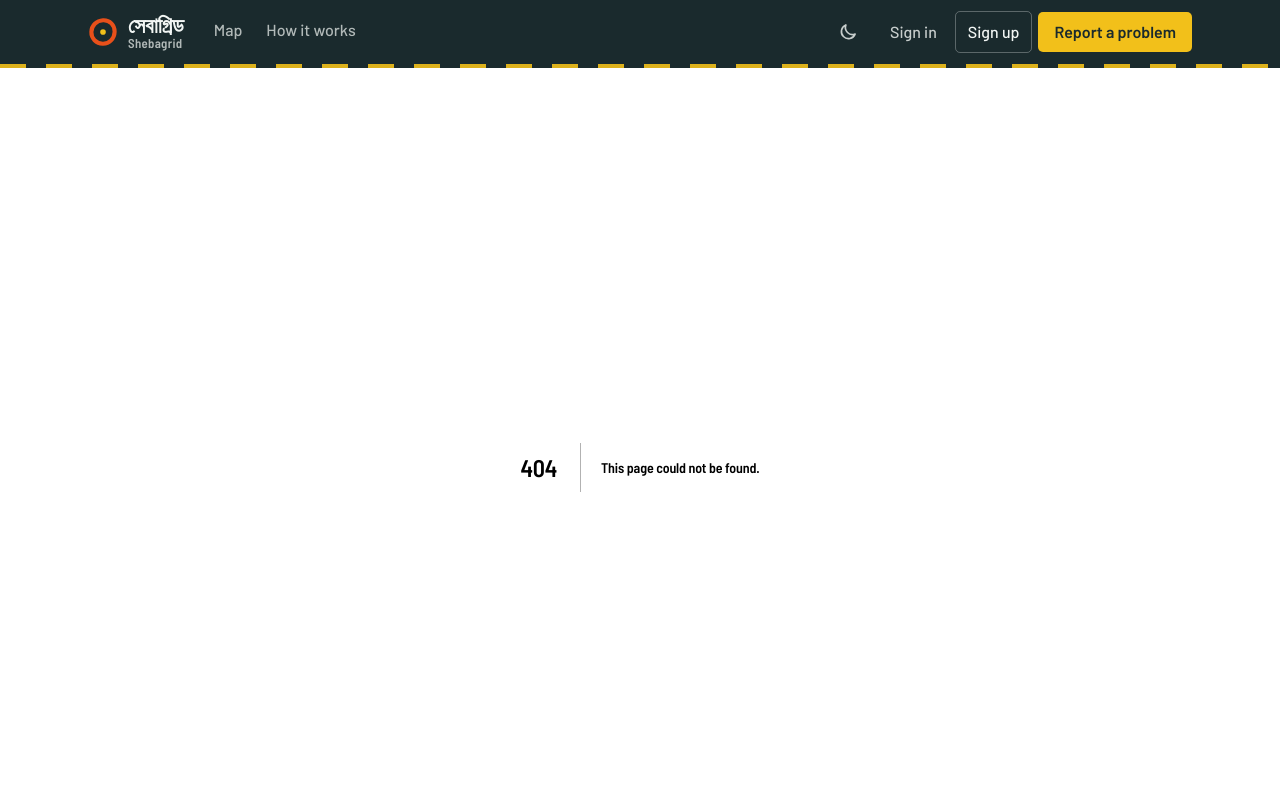
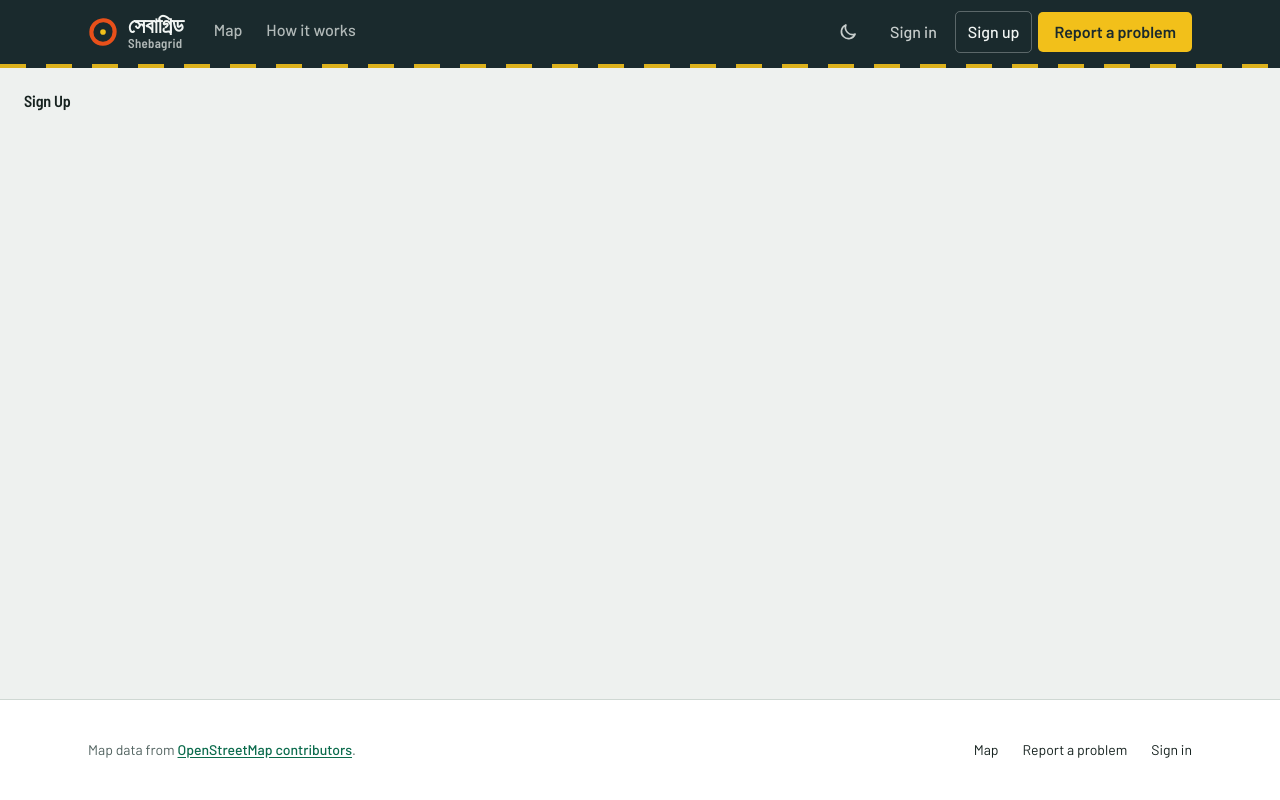
Before and after one commit to Asifkamal05/ShebaGrid, a Next.js app: page /signup in a window 1280 px wide. Before the commit this address had no page. Shown: the top 800 px of the page. Built offline with nearby package versions, Linux system fonts and the light colour scheme.

Commit message:
Fix signup page module export for typecheck

```diff
--- /dev/null
+++ b/src/app/signup/page.tsx
@@ -0,0 +1,7 @@
+export default function SignupPage() {
+  return (
+    <main className="p-6">
+      <h1>Sign Up</h1>
+    </main>
+  );
+}
```
